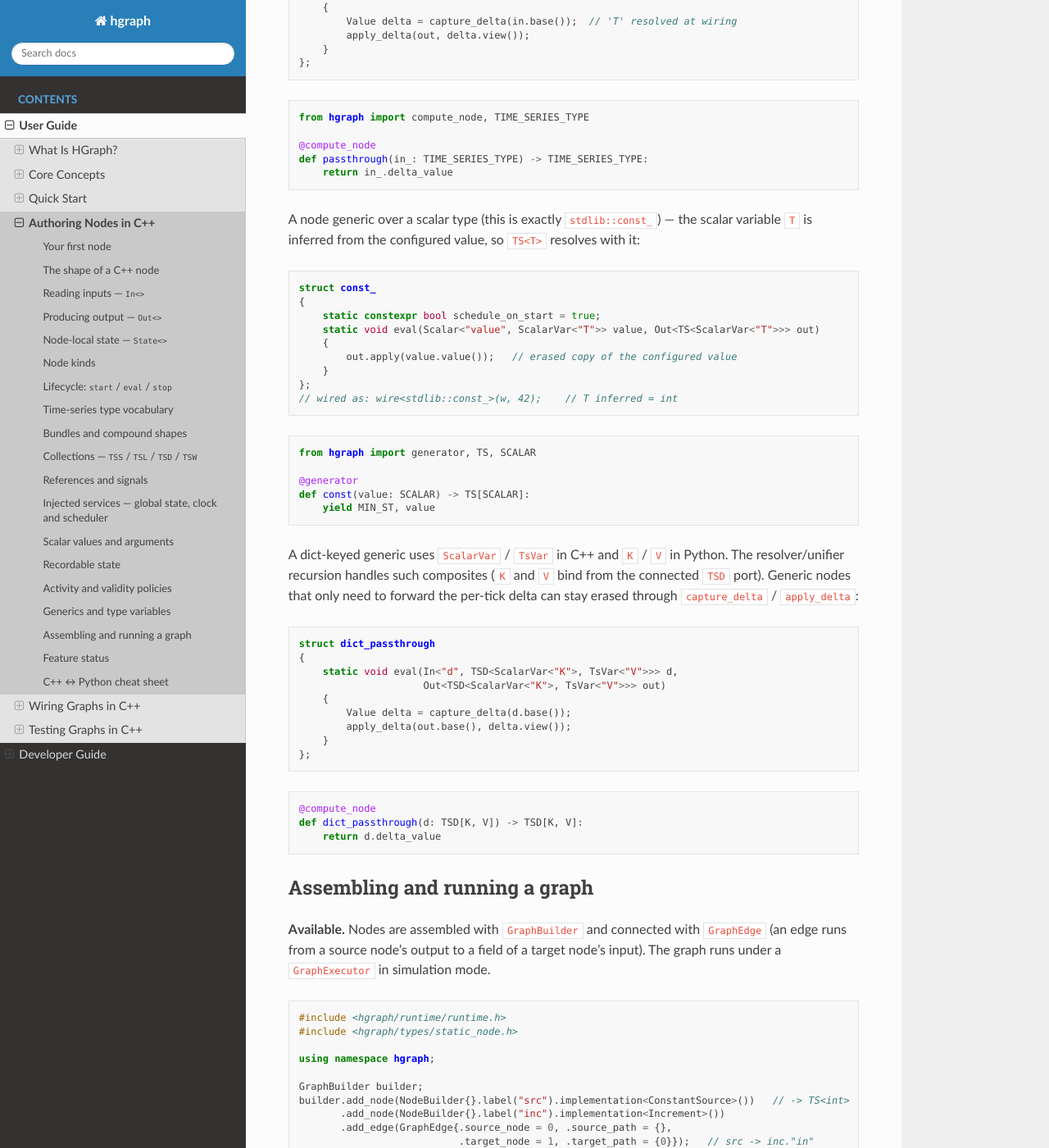
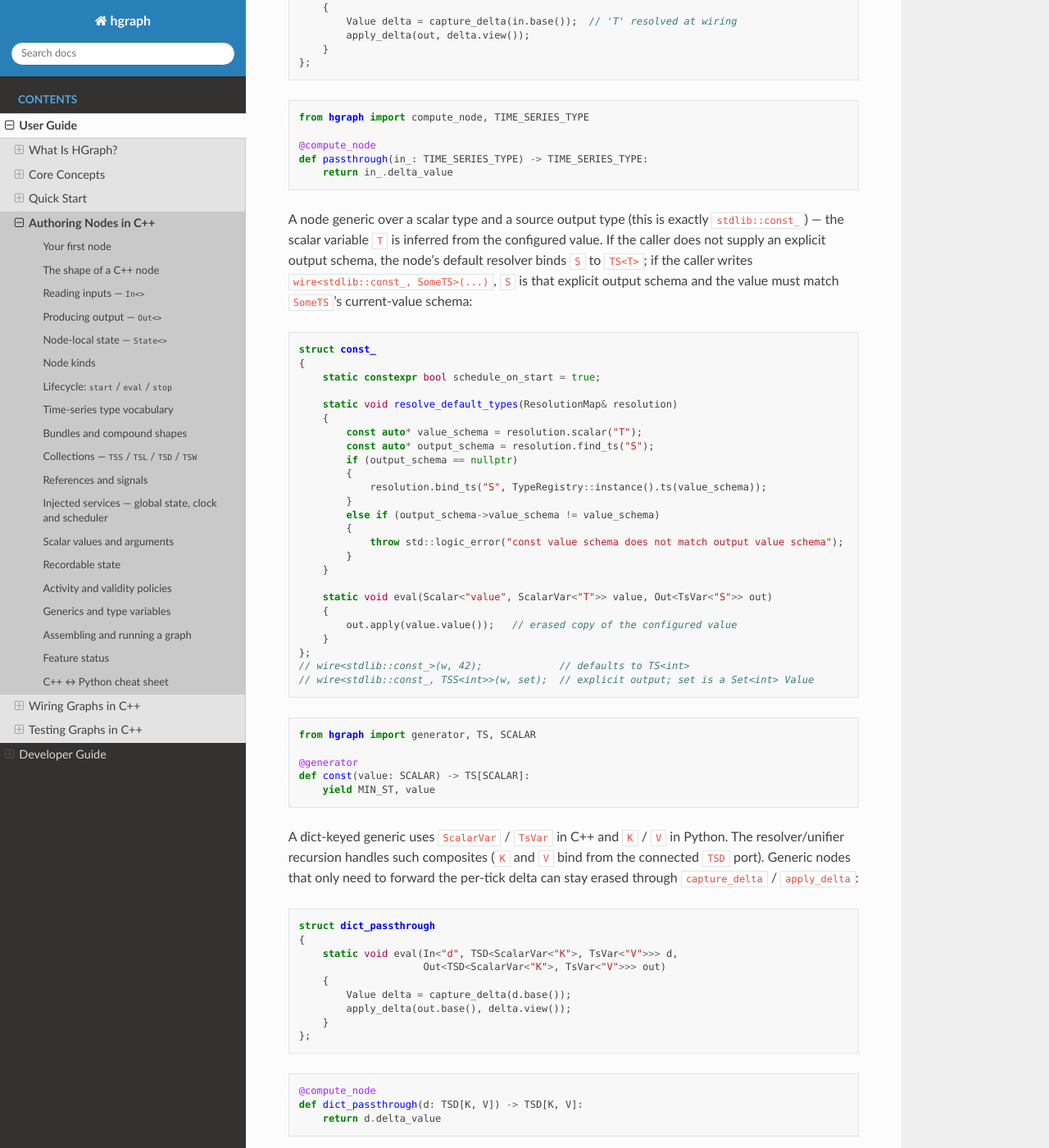
Before and after one commit to hhenson/hg_cpp, a Sphinx documentation site: the page built from docs/source/user_guide/authoring_nodes_cpp.rst, in a window 1280 px wide and 1400 px high, scrolled down 15883 px. Shown: the whole window at 82% size. Built offline with Sphinx 7.4.7 and the Read the Docs theme 3.1.0, drawn with Linux system fonts in a browser that asks for light colours.

Commit message:
Clean up apply delta logic

```diff
--- a/docs/source/user_guide/authoring_nodes_cpp.rst
+++ b/docs/source/user_guide/authoring_nodes_cpp.rst
@@ -937,20 +937,40 @@ A passthrough generic over any time-series type:
    def passthrough(in_: TIME_SERIES_TYPE) -> TIME_SERIES_TYPE:
        return in_.delta_value
 
-A node generic over a scalar type (this is exactly ``stdlib::const_``) — the scalar
-variable ``T`` is inferred from the configured value, so ``TS<T>`` resolves with it:
+A node generic over a scalar type and a source output type (this is exactly
+``stdlib::const_``) — the scalar variable ``T`` is inferred from the configured
+value. If the caller does not supply an explicit output schema, the node's
+default resolver binds ``S`` to ``TS<T>``; if the caller writes
+``wire<stdlib::const_, SomeTS>(...)``, ``S`` is that explicit output schema and
+the value must match ``SomeTS``'s current-value schema:
 
 .. code-block:: cpp
 
    struct const_
    {
        static constexpr bool schedule_on_start = true;
-       static void eval(Scalar<"value", ScalarVar<"T">> value, Out<TS<ScalarVar<"T">>> out)
+
+       static void resolve_default_types(ResolutionMap& resolution)
+       {
+           const auto* value_schema = resolution.scalar("T");
+           const auto* output_schema = resolution.find_ts("S");
+           if (output_schema == nullptr)
+           {
+               resolution.bind_ts("S", TypeRegistry::instance().ts(value_schema));
+           }
+           else if (output_schema->value_schema != value_schema)
+           {
+               throw std::logic_error("const value schema does not match output value schema");
+           }
+       }
+
+       static void eval(Scalar<"value", ScalarVar<"T">> value, Out<TsVar<"S">> out)
        {
            out.apply(value.value());   // erased copy of the configured value
        }
    };
-   // wired as: wire<stdlib::const_>(w, 42);    // T inferred = int
+   // wire<stdlib::const_>(w, 42);             // defaults to TS<int>
+   // wire<stdlib::const_, TSS<int>>(w, set);  // explicit output; set is a Set<int> Value
 
 .. code-block:: python
 
```
Also changed, not shown: docs/source/user_guide/testing_graphs_cpp.rst (+9 -6 lines), 7 other files.
